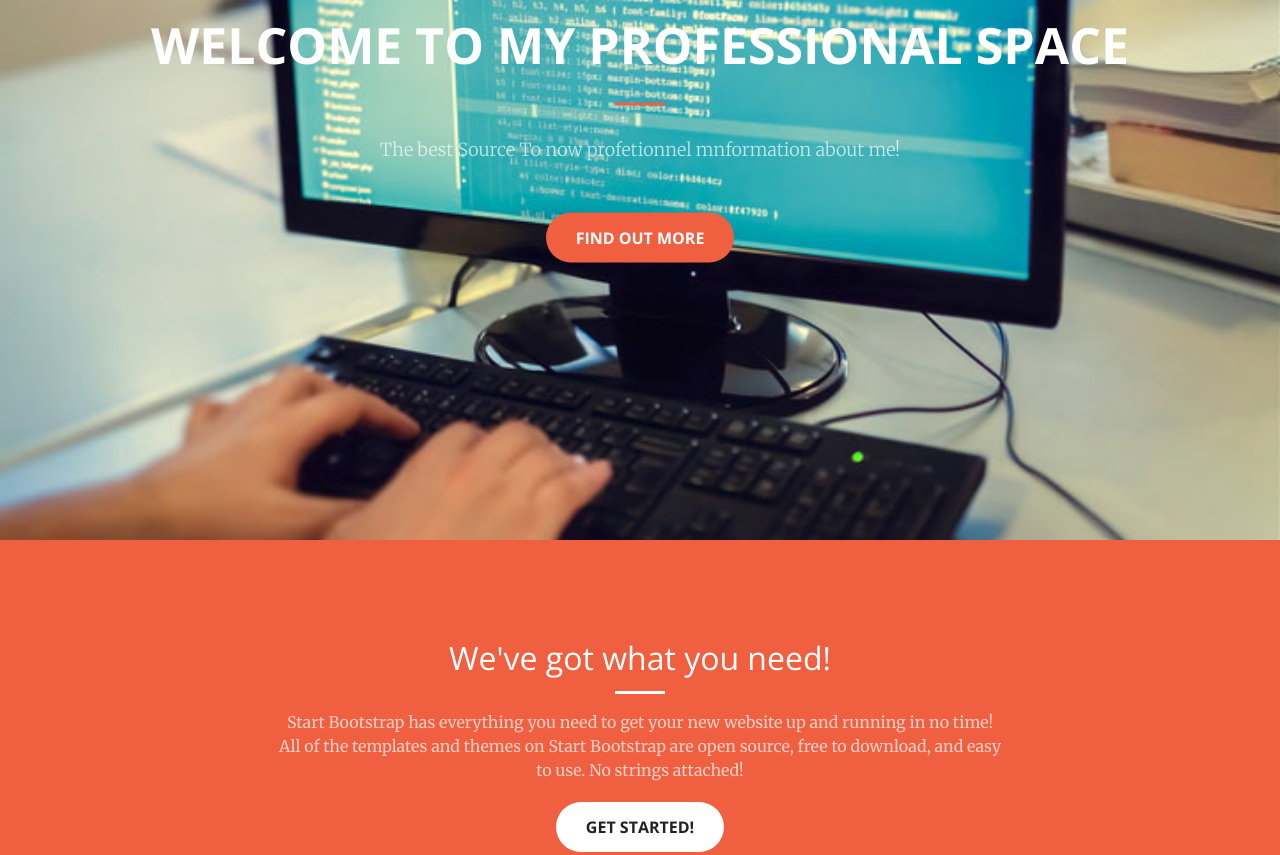
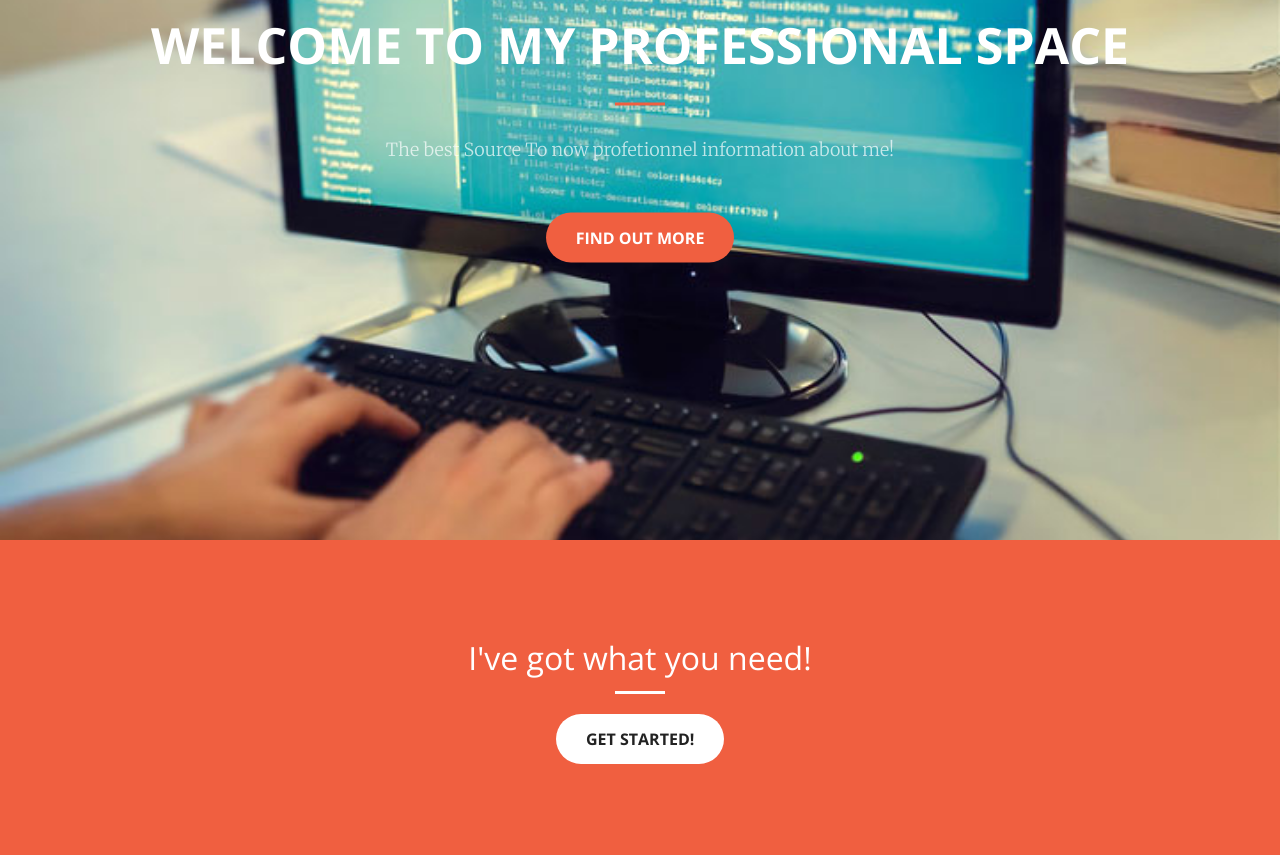
Before and after one commit to imadyacine/imadyaci.github.io, a website: page index.html in a window 1280 px wide. Shown: the part 260-1115 px from the top of the page. Drawn offline with nearby package versions, Linux system fonts and the light colour scheme.

Commit message:
Portfolio personalizing

```diff
--- a/index.html
+++ b/index.html
@@ -72,7 +72,7 @@
             <div class="header-content-inner">
                 <h1 id="homeHeading">Welcome to my professional space</h1>
                 <hr>
-                <p>The best Source To now profetionnel mnformation about me!</p>
+                <p>The best Source To now profetionnel information about me!</p>
                 <a href="#about" class="btn btn-primary btn-xl page-scroll">Find Out More</a>
             </div>
         </div>
@@ -82,9 +82,9 @@
         <div class="container">
             <div class="row">
                 <div class="col-lg-8 offset-lg-2 text-center">
-                    <h2 class="section-heading text-white">We've got what you need!</h2>
+                    <h2 class="section-heading text-white">I've got what you need!</h2>
                     <hr class="light">
-                    <p class="text-faded">Start Bootstrap has everything you need to get your new website up and running in no time! All of the templates and themes on Start Bootstrap are open source, free to download, and easy to use. No strings attached!</p>
+                    <p class="text-faded"></p>
                     <a href="#services" class="page-scroll btn btn-default btn-xl sr-button">Get Started!</a>
                 </div>
             </div>
```
